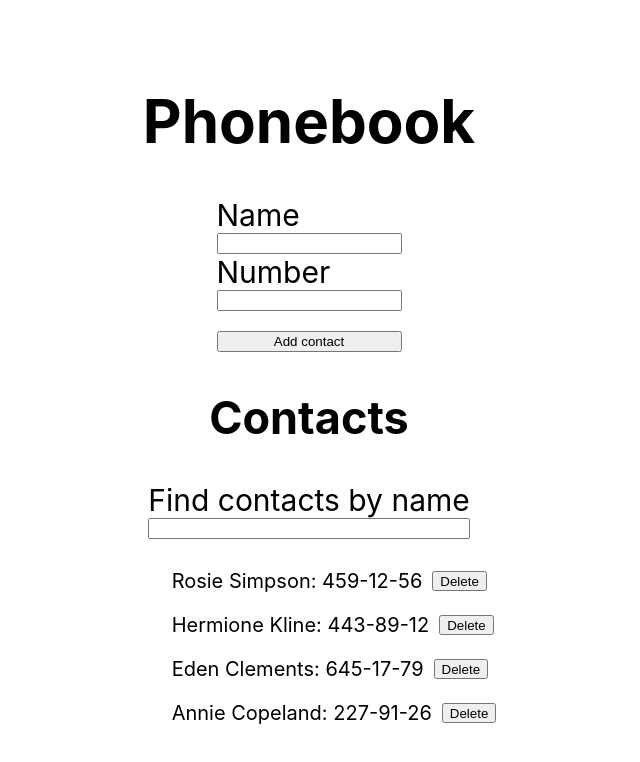
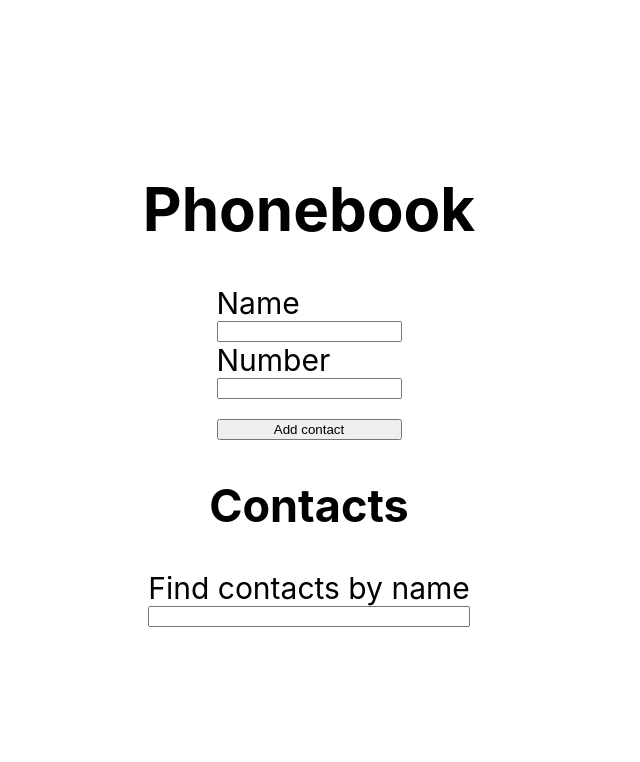
Before and after one commit to OlegFurculita1408/goit-react-hw-02-phonebook, a React (Create React App) app: page / in a window 1280 px wide. Shown: the top 762 px of the page, without its empty margins (331-971 px from the left). Built offline with nearby package versions, Linux system fonts and the light colour scheme.

Commit message:
required

```diff
--- a/src/components/App.jsx
+++ b/src/components/App.jsx
@@ -1,5 +1,4 @@
 import { Component } from "react";
-import { nanoid } from "nanoid";
 import ContactForm from "./Form/ContactForm";
 import Filter from "./Filters/Filter";
 import ContactList from './ContactList/ContactList';
@@ -7,27 +6,23 @@ import ContactList from './ContactList/ContactList';
 class App extends Component {
   state = {
     contacts: [
-      { id: 'id-1', name: 'Rosie Simpson', number: '459-12-56' },
-      { id: 'id-2', name: 'Hermione Kline', number: '443-89-12' },
-      { id: 'id-3', name: 'Eden Clements', number: '645-17-79' },
-      { id: 'id-4', name: 'Annie Copeland', number: '227-91-26' },
+
     ],
     filter: "",
   };
 
-  createUser = (data) => {
-    const newContact = {
-      id: nanoid(),
-      ...data
-    };
-    console.log(data)
-      if (data.name.toLowerCase() === newContact.name.toLowerCase()) {
-        alert(`${data.name} is already in contacts.`);
-        return;
-      }
-      return { contacts: [...data.contacts.newContact] };
+  createUser = (contact) => {
+    this.setState(prevState => {
+      const exist = prevState.contacts.find(
+        ({ name }) => name.toLowerCase() === contact.name.toLowerCase()
+      );
+        if (exist) {
+          alert(`${contact.name} is already in contacts.`);
+          return;
+        }
+        return { contacts: [...prevState.contacts, contact] };
+    });
   };
-
 
   handleFilterChange = (e) => {
     this.setState({ filter: e.target.value });
--- a/src/components/ContactList/ContactList.jsx
+++ b/src/components/ContactList/ContactList.jsx
@@ -1,6 +1,7 @@
 import PropTypes from "prop-types";
 import { Component } from "react";
 import css from './ContactList.module.css';
+import { nanoid } from "nanoid";
 
 
 class ContactList extends Component {
@@ -12,7 +13,7 @@ class ContactList extends Component {
             <ul className={css.contactList}>
                 {contacts.map(({ id, name, number }) => {
                     return (
-                        <li key={id} className={css.contactsItem}>
+                        <li key={nanoid()} className={css.contactsItem}>
                         <p>
                             {name}: <span>{number}</span>
                         </p>
@@ -29,7 +30,7 @@ class ContactList extends Component {
 ContactList.propTypes = {
     contacts: PropTypes.arrayOf(
     PropTypes.shape({
-        id: PropTypes.string.isRequired,
+        id: PropTypes.string,
         name: PropTypes.string.isRequired,
         number: PropTypes.string.isRequired,
         })
--- a/src/components/Form/ContactForm.jsx
+++ b/src/components/Form/ContactForm.jsx
@@ -1,5 +1,5 @@
 import React, { Component } from "react";
-import PropTypes from "react";
+// import PropTypes from "react";
 import css from './Form.module.css';
 import { nanoid } from "nanoid";
 
@@ -9,15 +9,15 @@ class Form extends Component {
         number: '',
       }
 
-      handlerChenge = (e) => {
+    handlerChenge = (e) => {
         this.setState({
             [e.target.name]: e.target.value,
         })
       }
 
-      handlerSubmit = (e) => {
+    handlerSubmit = (e) => {
         e.preventDefault()
-        this.props.addContact(this.state);
+        this.props.addContact({ name: this.state.name, number: this.state.number });
         this.reset();
         };
         reset = () => {
@@ -33,7 +33,7 @@ class Form extends Component {
                     <input
                         type="text"
                         name="name"
-                        pattern="^[a-zA-Zа-яА-Я]+(([' -][a-zA-Zа-яА-Я ])?[a-zA-Zа-яА-Я]*)*$"
+                        pattern="^[a-zA-Zа-яА-Я]+(([' \-][a-zA-Zа-яА-Я ])?[a-zA-Zа-яА-Я]*)*$"
                         title="Name may contain only letters, apostrophe, dash and spaces. For example Adrian, Jacob Mercer, Charles de Batz de Castelmore d'Artagnan"
                         required
                         onChange={this.handlerChenge}
@@ -43,18 +43,18 @@ class Form extends Component {
                     <input
                         type="tel"
                         name="number"
-                        pattern="\+?\d{1,4}?[-.\s]?\(?\d{1,3}?\)?[-.\s]?\d{1,4}[-.\s]?\d{1,4}[-.\s]?\d{1,9}"
+                        pattern="\+?\d{1,4}?[ .\-\s]?\(?\d{1,3}?\)?[ .\-\s]?\d{1,4}[ .\-\s]?\d{1,4}[ .\-\s]?\d{1,9}"
                         title="Phone number must be digits and can contain spaces, dashes, parentheses and can start with +"
                         required
                         onChange={this.handlerChenge}
                         value={number}
                     />
-                <button className={css.formBtn} type="submit">Add contact</button>
+                <button className={css.formBtn}>Add contact</button>
             </form>
         )
     }
 }
 // Form.propTypes = {
-//     addContact: PropTypes.func.isRequired,
+//     addContact: PropTypes.func,
 //   };
 export default Form
```
